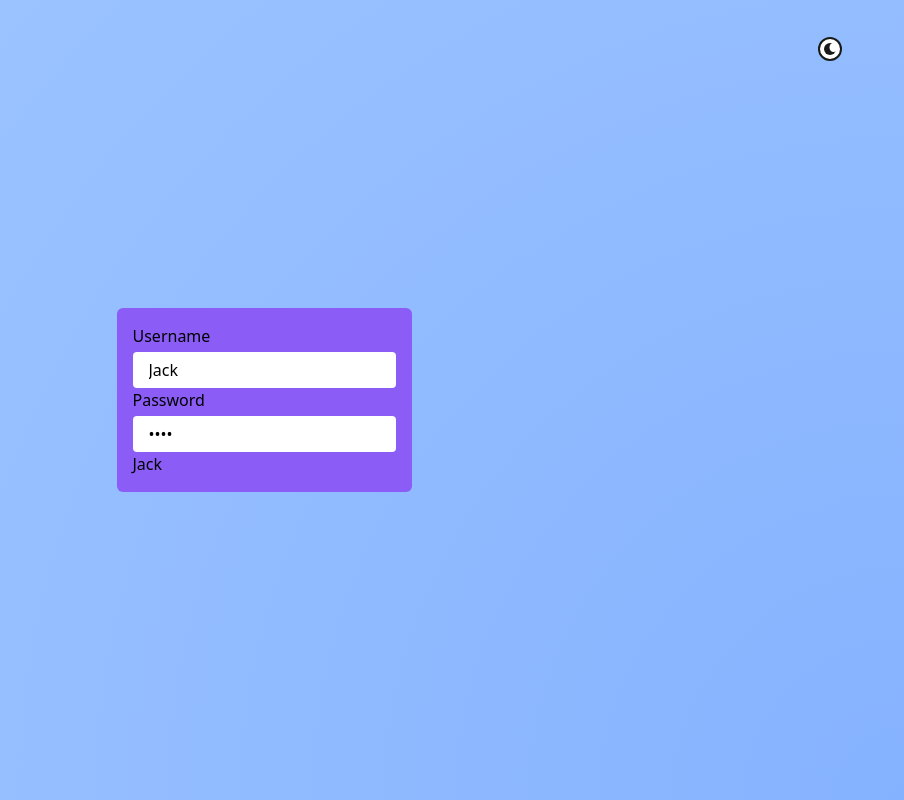
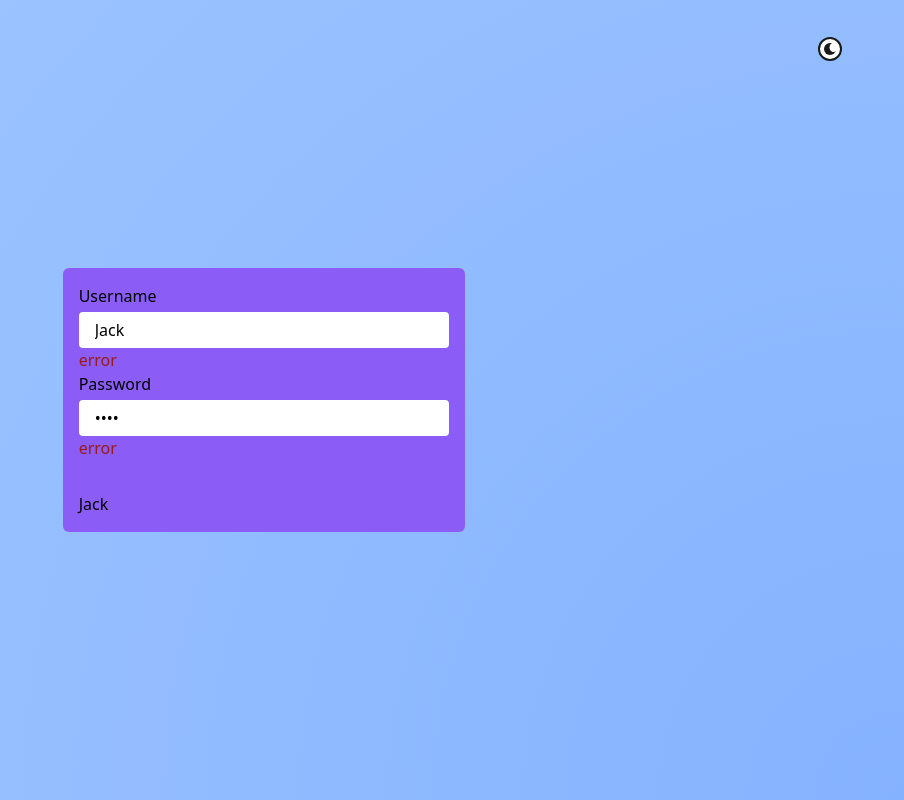
Before and after one commit to maxzz/forms-wreducer, a React (Vite) app: page / in a window 1280 px wide. Shown: the whole page, without its empty margins (376-1280 px from the left). Built offline with nearby package versions, Linux system fonts and the light colour scheme.

Commit message:
WIP. form. add error placeholders

```diff
--- a/src/components/FormWithReducer/index.tsx
+++ b/src/components/FormWithReducer/index.tsx
@@ -15,6 +15,7 @@ function Input({ label, ...rest }: { label: string; } & InputHTMLAttributes<HTML
         <label className="grid">
             <div className="mb-1">{label}</div>
             <input className="px-4 py-1.5 rounded" {...rest} />
+            <div className="invisible_ text-red-800">error</div>
         </label>
     );
 }
@@ -38,7 +39,7 @@ export function FormWithReducer() {
     );
     return (
         <section className="h-full grid place-content-center place-items-center">
-            <form className="p-4 bg-violet-500 rounded-md">
+            <form className="p-4 min-w-[44ch] bg-violet-500 rounded-md">
 
                 <Input
                     label="Username"
@@ -63,7 +64,10 @@ export function FormWithReducer() {
                     />
                 </label> */}
 
-                {state.name}
+                <div className="mt-8">
+                    {state.name}
+                </div>
+
             </form>
         </section>
     );
```
